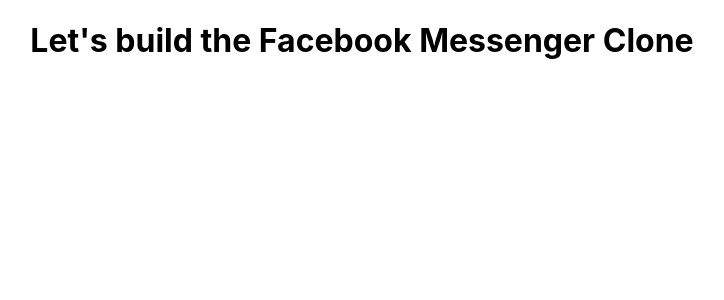
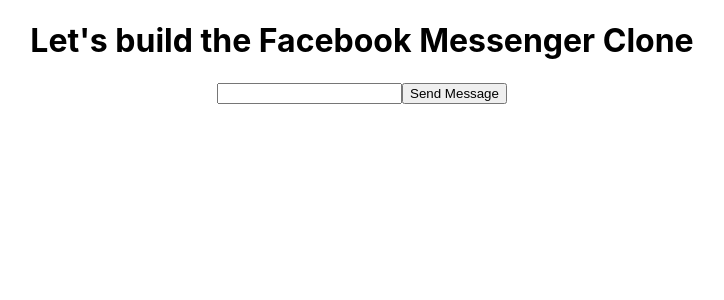
Before and after one commit to kilik42/facebook-messenger, a React (Create React App) app in the folder facebook_messenger/: page / in a window 1280 px wide. Shown: the top 300 px of the page, without its empty margins (278-1002 px from the left). Built offline with nearby package versions, Linux system fonts and the light colour scheme.

Commit message:
working on the messages part

```diff
--- a/facebook_messenger/src/App.js
+++ b/facebook_messenger/src/App.js
@@ -1,16 +1,42 @@
 
+import { useState } from 'react';
 import './App.css';
 
 function App() {
+
+  const [input, setInput] = useState('');
+  const [messages, setMessages] = useState([]);
+
+  console.log(input);
+  console.log(messages);
+
+  const sendMessage = (event) => {
+      console.log('I am working');
+      // all the logic to send a message goes here
+      setMessages([...messages, input]);
+      setInput('');
+  }
   return (
     <div className="App">
       <h1>Let's build the Facebook Messenger Clone</h1>
       {/* input field
        */}
+       <input value ={input} onChange = {event => setInput(event.target.value)}/>
 
        {/* button */}
+        <button
+        onClick = {sendMessage}
+        >Send Message</button>
 
         {/* messages themselves */}
+
+        {
+          messages.map(message => (
+            <p>{message}</p>
+          ))
+        }
+
+
     </div>
   );
 }
--- a/facebook_messenger/src/index.js
+++ b/facebook_messenger/src/index.js
@@ -2,7 +2,7 @@
 import ReactDOM from 'react-dom/client';
 import './index.css';
 import App from './App';
-import reportWebVitals from './reportWebVitals';
+
 
 const root = ReactDOM.createRoot(document.getElementById('root'));
 root.render(
@@ -14,4 +14,3 @@
 // If you want to start measuring performance in your app, pass a function
 // to log results (for example: reportWebVitals(console.log))
 // or send to an analytics endpoint. Learn more: https://bit.ly/CRA-vitals
-reportWebVitals();
```
